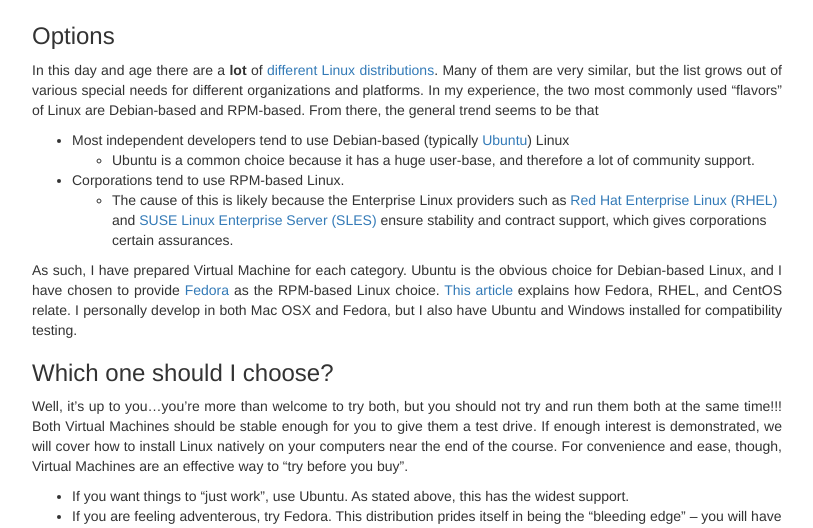
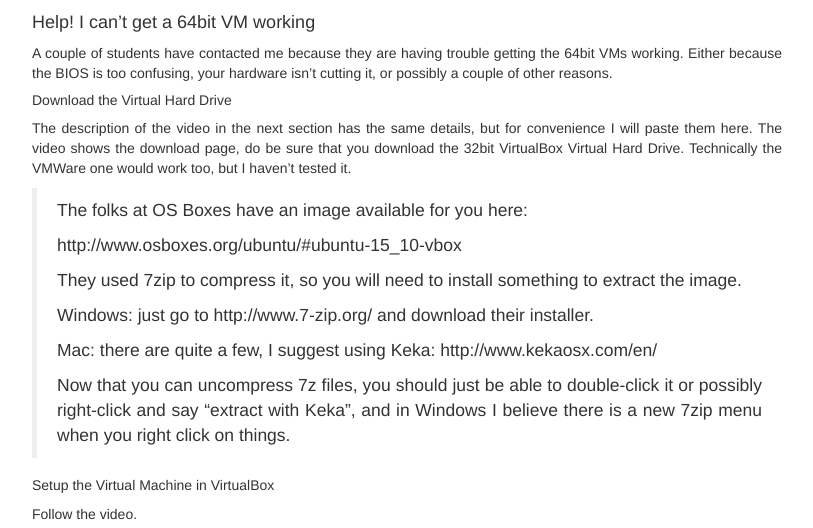
Before and after one commit to cs2043-sp16/cs2043-sp16.github.io, a Jekyll site: the page built from getting_started.md, in a window 1280 px wide and 1400 px high, scrolled down 3418 px. Shown: the part 248-776 px from the top of the window, without its empty margins (233-1046 px from the left). Built offline with Jekyll 4.4.1, drawn with Linux system fonts in a browser that asks for light colours; nearby versions of some CDN libraries; some of the changed text lies outside the part shown; grey boxes are pictures that could not be loaded.

Commit message:
added instructions for getting a 32bit vm if needed; ammended license.

```diff
--- a/getting_started.md
+++ b/getting_started.md
@@ -167,6 +167,45 @@
 
 <iframe width="420" height="315" src="https://www.youtube.com/embed/iypGPZ9LHzQ" frameborder="0" allowfullscreen></iframe>
 
+#### Help!  I can't get a 64bit VM working
+
+A couple of students have contacted me because they are having trouble getting the 64bit VMs working.
+Either because the BIOS is too confusing, your hardware isn't cutting it, or possibly a couple of other
+reasons.
+
+##### Download the Virtual Hard Drive
+
+The description of the video in the next section has the same details, but for convenience I will
+paste them here.  The video shows the download page, do be sure that you download the 32bit VirtualBox
+Virtual Hard Drive.  Technically the VMWare one would work too, but I haven't tested it.
+
+> The folks at OS Boxes have an image available for you here:
+>
+> http://www.osboxes.org/ubuntu/#ubuntu-15_10-vbox
+>
+> They used 7zip to compress it, so you will need to install something to extract the image.
+>
+> Windows: just go to http://www.7-zip.org/ and download their installer.
+>
+> Mac: there are quite a few, I suggest using Keka: http://www.kekaosx.com/en/
+>
+> Now that you can uncompress 7z files, you should just be able to double-click it or possibly right-click
+> and say "extract with Keka", and in Windows I believe there is a new 7zip menu when you right click on things.
+
+##### Setup the Virtual Machine in VirtualBox
+
+Follow the video.
+
+<iframe width="420" height="315" src="https://www.youtube.com/embed/Klir-TtxP3k" frameborder="0" allowfullscreen></iframe>
+
+##### Customize the VM!
+
+Refer back to step 5 to enable various items such as being able to plug in a USB stick or have
+real fullscreen enabled.
+
+If I have time, I will create another page explaining the various things I installed / tweaked in
+the course VM.
+
 ### Options
 
 In this day and age there are a **lot** of [different Linux distributions][distros].  Many of
```
Also changed, not shown: _posts/2016-01-29-64bit-troubles.md (added, +12 -0 lines), LICENSE.md.
